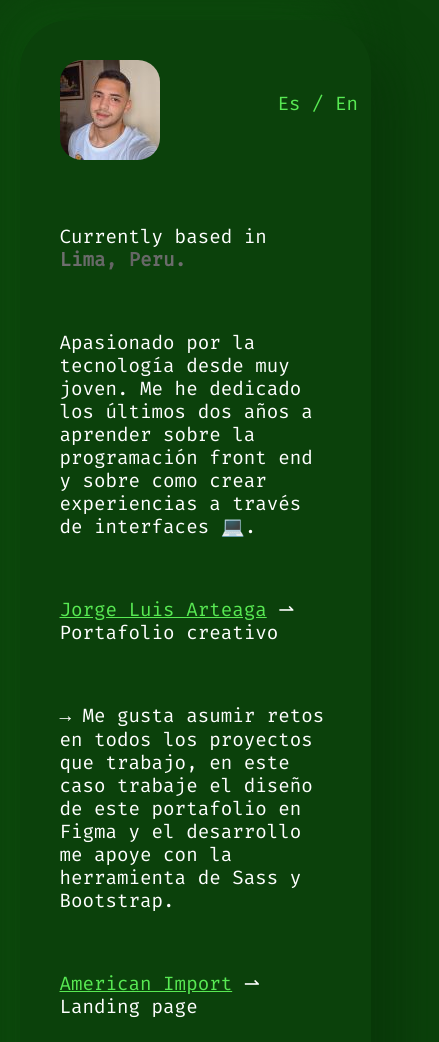
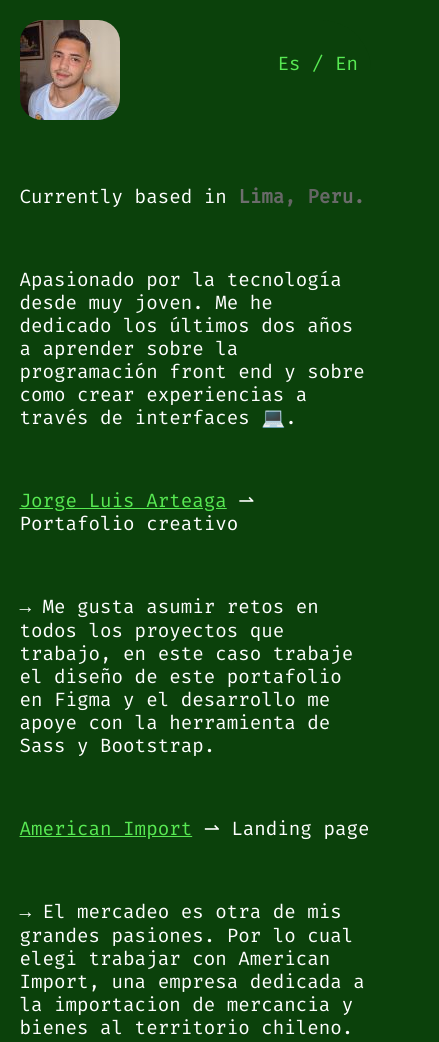
Before and after one commit to ledarteaga/mi-portafolio, a plain HTML site: page index.html in a window 390 px wide. Shown: the top 1042 px of the page, 439 px wide, since content can reach past the window. Drawn offline with Linux system fonts and the light colour scheme.

Commit message:
responsive en container

```diff
--- a/styles.scss
+++ b/styles.scss
@@ -83,7 +83,9 @@ body {
    @include for-phone-only() {
        margin: 20px auto;
        max-width: none;
+       padding: 0;
        width: 90%;
+       box-shadow: none;
    }
 
 
```
Also changed, not shown: styles.css, 1 other file.
